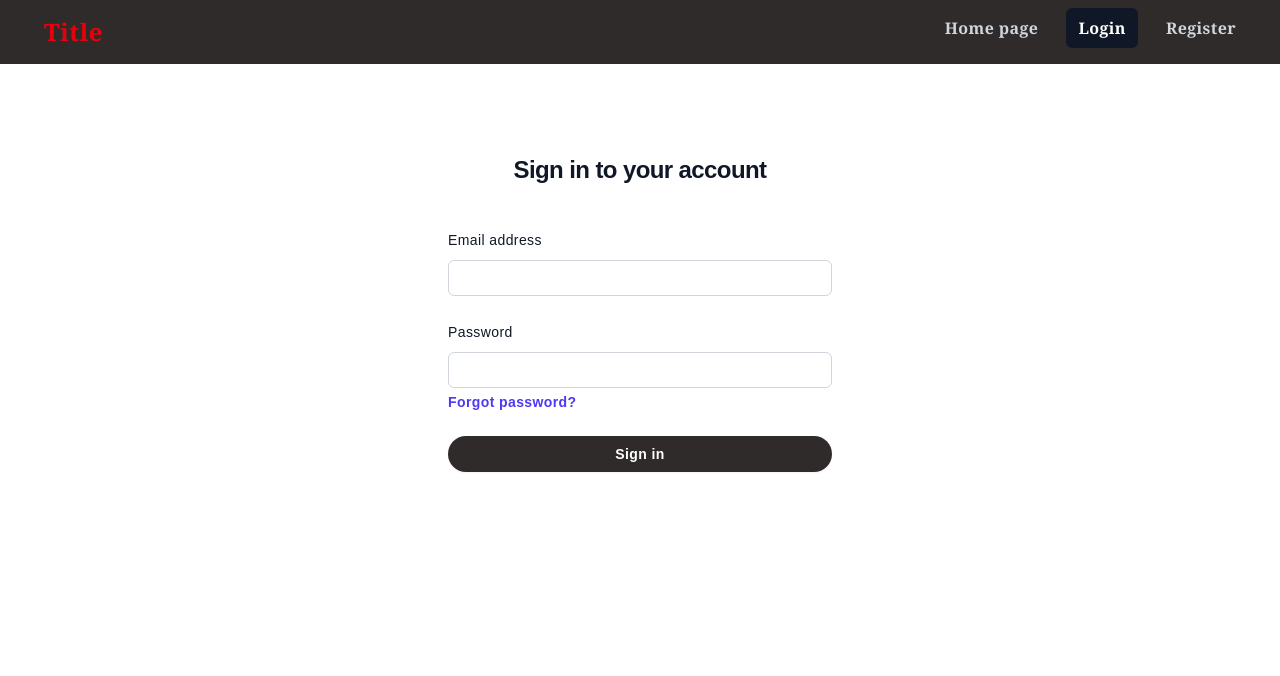
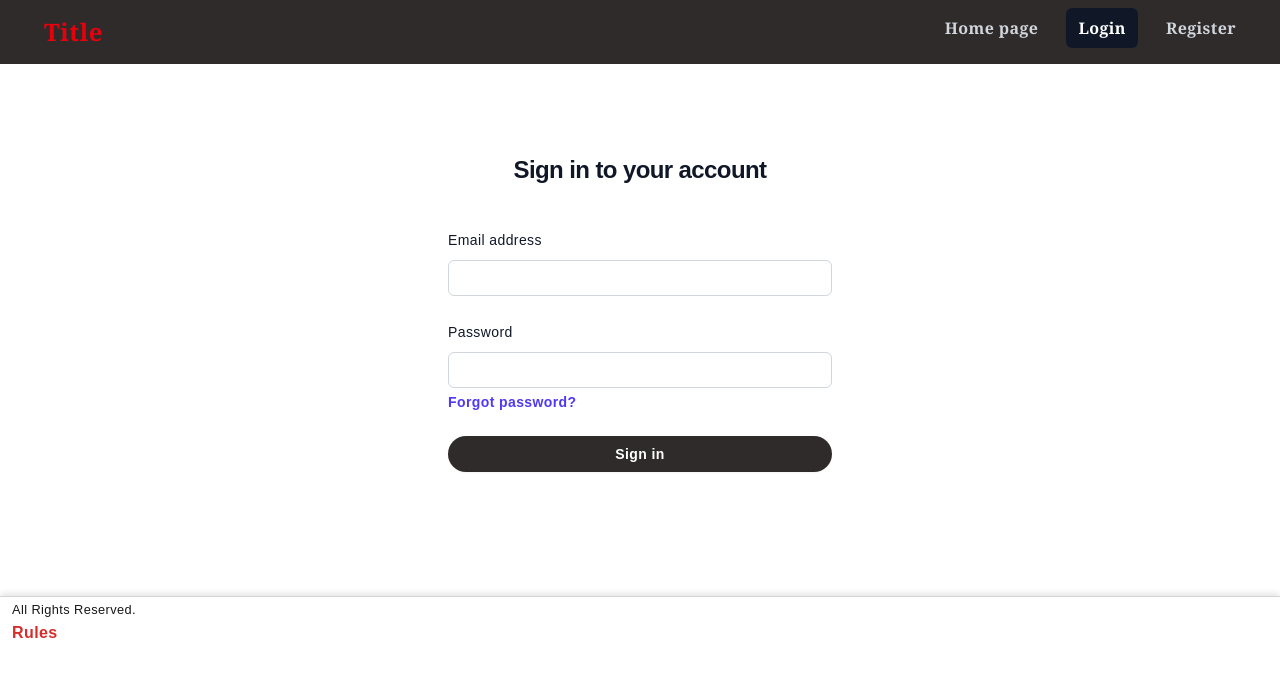
Before and after one commit to mousepunk25/dating_project_frontend, a Next.js app: page /myprofile in a window 1280 px wide. Shown: the top 676 px of the page. Built offline with nearby package versions, Linux system fonts and the light colour scheme; no server answers.

Commit message:
Force the browser to use light-mode

```diff
--- a/app/layout.tsx
+++ b/app/layout.tsx
@@ -11,7 +11,7 @@ export default function RootLayout({
   children: React.ReactNode
 }) {
   return (
-    <html lang="en">
+    <html lang="en" data-theme="light">
       <body className="tracking-wide font-serif">
         <Disclosure as="nav" className="relative bg-cahir-armor font-serif text-base font-semibold">
           <div className="mx-auto max-w-7xl px-2 sm:px-6 lg:px-8">
@@ -45,9 +45,23 @@ export default function RootLayout({
             <NavigationButtons version='mobile' />
           </DisclosurePanel>
         </Disclosure>
-        <div className="mx-auto max-w-7xl px-2 sm:px-6 lg:px-8">
+        <div className="mx-auto max-w-7xl px-2 sm:px-6 lg:px-8 min-h-[500px]">
           {children}
         </div>
+        <footer className="mt-8 border-t-1 border-cahir-armor/20 shadow-[0_-4px_6px_-1px_rgba(0,0,0,0.1)]">
+          <small className='px-3 py-2'>
+            All Rights Reserved.
+          </small>
+          <div>
+            <Link
+              key='rules'
+              href='/rules'
+              className='px-3 py-2 font-semibold text-cahir-blood'
+            >
+              Rules
+            </Link>
+          </div>
+        </footer>
       </body>
     </html>
   )
```
